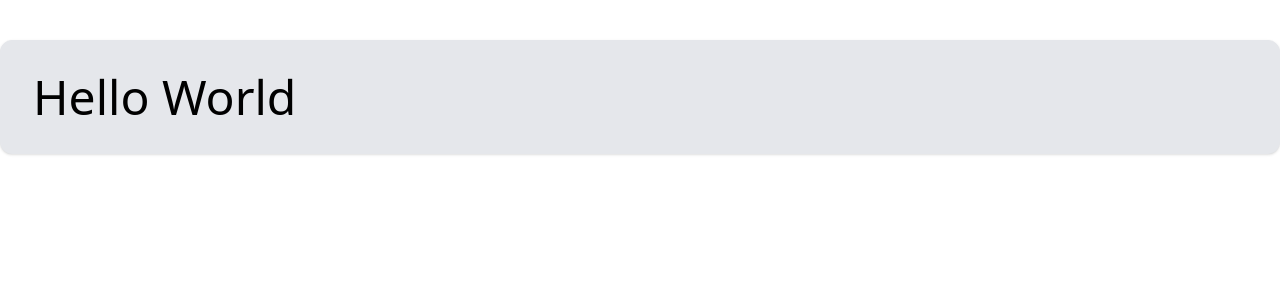
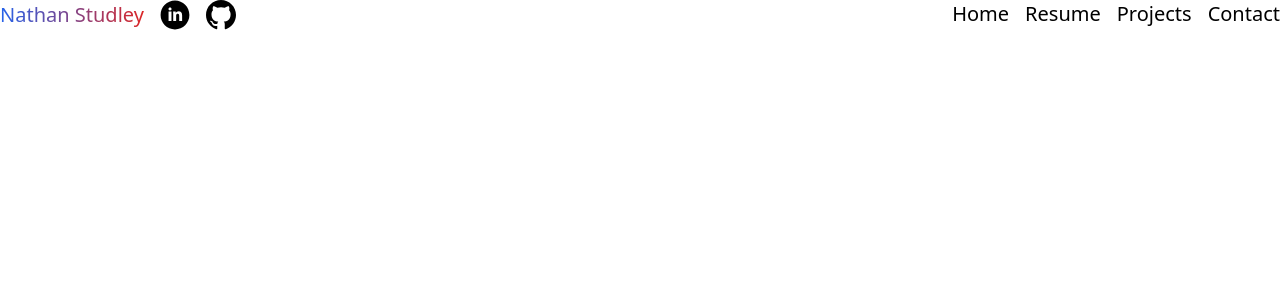
Before and after one commit to NathanStudley/nathanstudley.github.io, a React (Create React App) app: page / in a window 1280 px wide. Shown: the top 300 px of the page. Built offline with nearby package versions, Linux system fonts and the light colour scheme.

Commit message:
add header to react app

```diff
--- a/src/App.css
+++ /dev/null
@@ -1,38 +0,0 @@
-.App {
-  text-align: center;
-}
-
-.App-logo {
-  height: 40vmin;
-  pointer-events: none;
-}
-
-@media (prefers-reduced-motion: no-preference) {
-  .App-logo {
-    animation: App-logo-spin infinite 20s linear;
-  }
-}
-
-.App-header {
-  background-color: #282c34;
-  min-height: 100vh;
-  display: flex;
-  flex-direction: column;
-  align-items: center;
-  justify-content: center;
-  font-size: calc(10px + 2vmin);
-  color: white;
-}
-
-.App-link {
-  color: #61dafb;
-}
-
-@keyframes App-logo-spin {
-  from {
-    transform: rotate(0deg);
-  }
-  to {
-    transform: rotate(360deg);
-  }
-}
--- a/src/App.js
+++ b/src/App.js
@@ -1,11 +1,8 @@
-import logo from './logo.svg';
-import './App.css';
+import Header from "./Components/Header";
 
 function App() {
   return (
-    <div className='container mx-auto bg-gray-200 rounded-xl shadow border p-8 m-10'>
-      <h1 className='text-5xl'>Hello World</h1>
-    </div>
+    <Header />
   );
 }
 
--- /dev/null
+++ b/src/Components/Header.js
@@ -0,0 +1,66 @@
+
+function Header() {
+
+    return (
+        <header class="md:flex justify-between justify-items-center">
+            <div class="flex items-center justify-between">
+                <div class="flex gap-4 items-center">
+                    <p class="font-medium text-xl bg-gradient-to-r from-blue-600 to-red-600 dark:from-red-600 dark:bg-yellow-500 bg-clip-text text-transparent cursor-pointer" onclick="goHome()">Nathan Studley</p>
+                    <a class="links" href="https://www.linkedin.com/in/nathan-studley/" target="_blank" rel="noopener noreferrer">
+                        <svg
+                            width="30"
+                            height="30"
+                            viewBox="0 0 30 30"
+                            fill="currentColor"
+                            xmlns="http://www.w3.org/2000/svg"
+                        >
+                            <path
+                                d="M15 0.599976C7.04701 0.599976 0.600006 7.04698 0.600006 15C0.600006 22.953 7.04701 29.4 15 29.4C22.953 29.4 29.4 22.953 29.4 15C29.4 7.04698 22.953 0.599976 15 0.599976ZM11.475 20.9685H8.55901V11.5845H11.475V20.9685ZM9.99901 10.4325C9.07801 10.4325 8.48251 9.77997 8.48251 8.97297C8.48251 8.14948 9.09601 7.51648 10.0365 7.51648C10.977 7.51648 11.553 8.14948 11.571 8.97297C11.571 9.77997 10.977 10.4325 9.99901 10.4325ZM22.125 20.9685H19.209V15.768C19.209 14.5575 18.786 13.7355 17.7315 13.7355C16.926 13.7355 16.4475 14.292 16.236 14.8275C16.158 15.018 16.1385 15.288 16.1385 15.5565V20.967H13.221V14.577C13.221 13.4055 13.1835 12.426 13.1445 11.583H15.678L15.8115 12.8865H15.87C16.254 12.2745 17.1945 11.3715 18.768 11.3715C20.6865 11.3715 22.125 12.657 22.125 15.42V20.9685Z"
+                            />
+                        </svg>
+                    </a>
+                    <a class="links" href="https://github.com/NathanStudley" target="_blank" rel="noopener noreferrer"    >
+                        <svg
+                            width="30"
+                            height="30"
+                            viewBox="0 0 30 30"
+                            fill="currentColor"
+                            xmlns="http://www.w3.org/2000/svg"
+                        >
+                            <path
+                                fillRule="evenodd"
+                                clipRule="evenodd"
+                                d="M15 0C6.7125 0 0 6.7125 0 15C0 21.6375 4.29375 27.2437 10.2563 29.2313C11.0063 29.3625 11.2875 28.9125 11.2875 28.5188C11.2875 28.1625 11.2688 26.9813 11.2688 25.725C7.5 26.4188 6.525 24.8062 6.225 23.9625C6.05625 23.5312 5.325 22.2 4.6875 21.8438C4.1625 21.5625 3.4125 20.8687 4.66875 20.85C5.85 20.8313 6.69375 21.9375 6.975 22.3875C8.325 24.6562 10.4812 24.0187 11.3438 23.625C11.475 22.65 11.8688 21.9937 12.3 21.6187C8.9625 21.2437 5.475 19.95 5.475 14.2125C5.475 12.5813 6.05625 11.2313 7.0125 10.1813C6.8625 9.80625 6.3375 8.26875 7.1625 6.20625C7.1625 6.20625 8.41875 5.8125 11.2875 7.74375C12.4875 7.40625 13.7625 7.2375 15.0375 7.2375C16.3125 7.2375 17.5875 7.40625 18.7875 7.74375C21.6562 5.79375 22.9125 6.20625 22.9125 6.20625C23.7375 8.26875 23.2125 9.80625 23.0625 10.1813C24.0188 11.2313 24.6 12.5625 24.6 14.2125C24.6 19.9688 21.0938 21.2437 17.7563 21.6187C18.3 22.0875 18.7688 22.9875 18.7688 24.3937C18.7688 26.4 18.75 28.0125 18.75 28.5188C18.75 28.9125 19.0312 29.3813 19.7812 29.2313C22.759 28.2259 25.3465 26.3121 27.1796 23.7592C29.0127 21.2063 29.9991 18.1429 30 15C30 6.7125 23.2875 0 15 0Z"
+                            />
+                        </svg>
+                    </a>
+                </div>
+                <div class="md:hidden">
+                    <svg id="menuButton" class="w-10 cursor-pointer" data-slot="icon" fill="currentColor" stroke-width="2" stroke="currentColor" viewBox="0 0 24 24" xmlns="http://www.w3.org/2000/svg" aria-hidden="true">
+                        <path stroke-linecap="round" stroke-linejoin="round" d="M3.75 6.75h16.5M3.75 12h16.5m-16.5 5.25h16.5"></path>
+                    </svg>
+                </div>
+            </div>
+
+            <nav id="navmenu" class="hidden md:flex">
+                <ul class="md:flex gap-4 font-medium text-xl text-right">
+                    <li class="links">
+                        <p onclick="goHome()">Home</p>
+                    </li>
+                    <li class="links">
+                        <p onclick="goResume()">Resume</p>
+                    </li>
+                    <li class="links">
+                        <p onclick="goProjects()">Projects</p>
+                    </li>
+                    <li class="links">
+                        <p onclick="gocontact()">Contact</p>
+                    </li>
+                </ul>
+
+            </nav>
+        </header>
+    );
+}
+
+export default Header;
```
Also changed, not shown: src/Components/Experience.js (added), src/Components/Footer.js (added), src/Components/Project.js (added).
